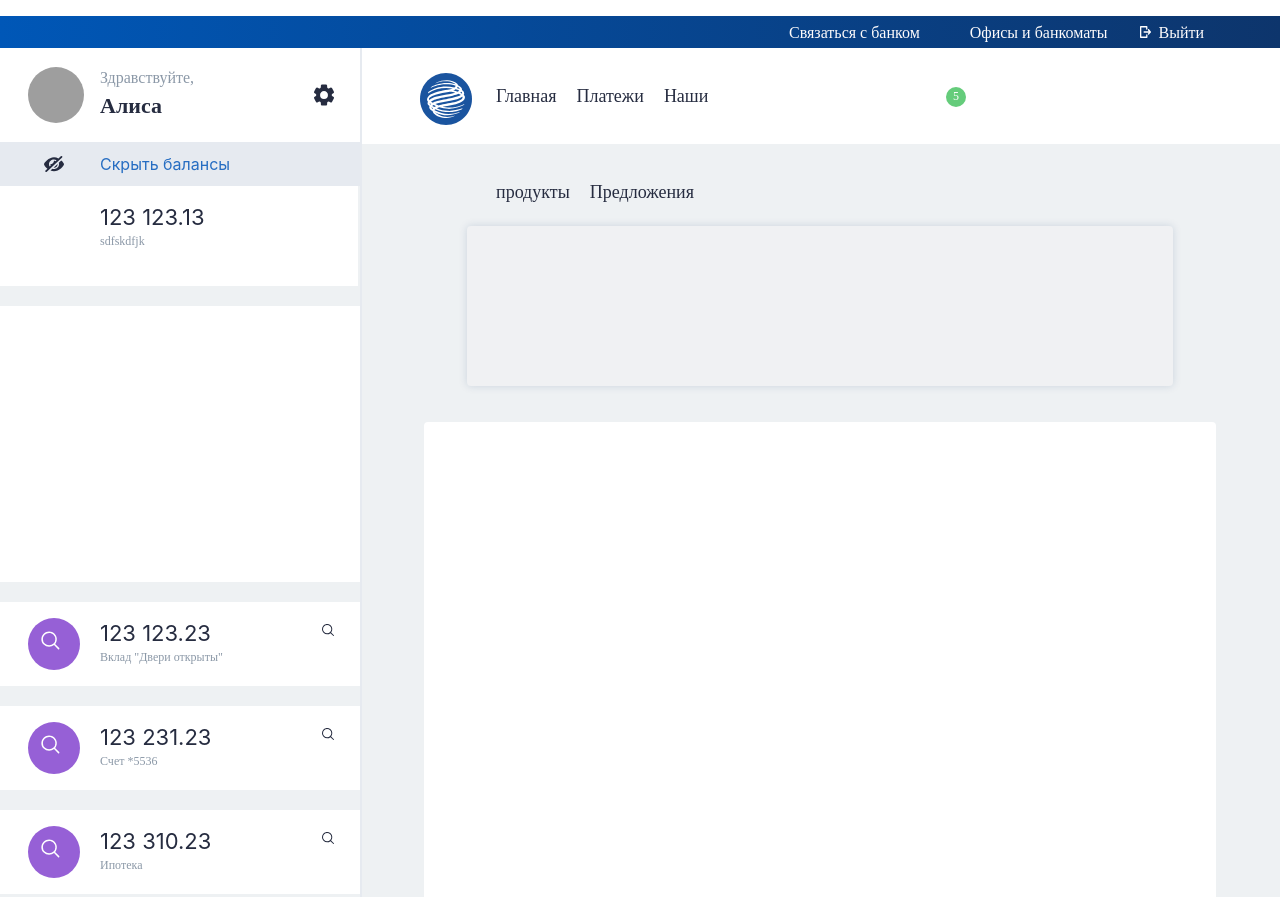
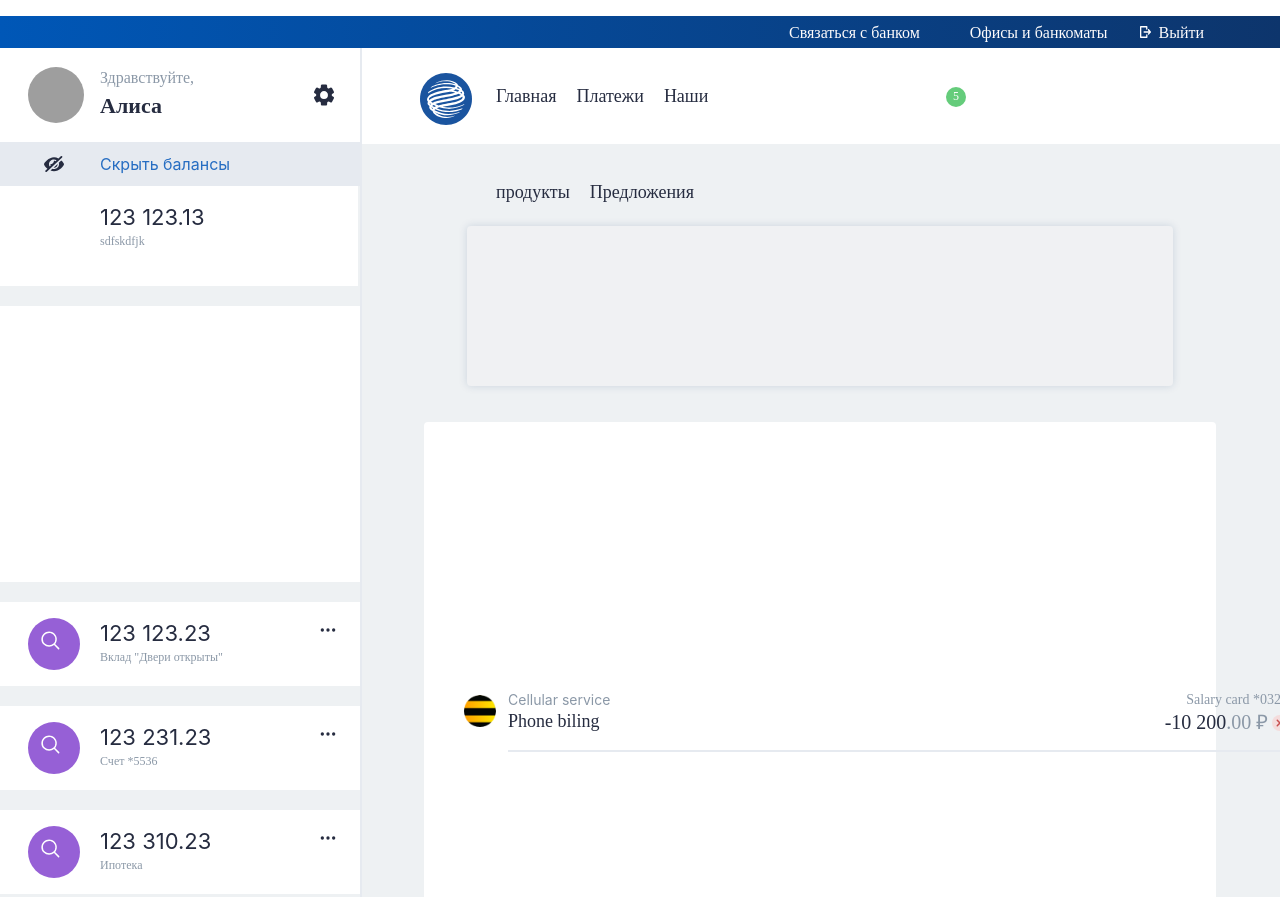
Before and after one commit to CheenaT/psychedelic-github-pages, a React app: page / in a window 1280 px wide. Shown: the top 897 px of the page. Built offline with nearby package versions, Linux system fonts and the light colour scheme; grey boxes are pictures that could not be loaded.

Commit message:
Finished one template for Component: History-Event

```diff
--- a/src/Components/Card/index.jsx
+++ b/src/Components/Card/index.jsx
@@ -1,13 +1,14 @@
 import React from 'react';
 import { ReactComponent as DepositIcon } from '../../img/deposit.svg';
-import { ReactComponent as OtherIcon } from '../../img/other.svg';
+import OtherIcon from '../../img/other.svg';
 
 class Card extends React.Component {
   render() {
     return(
       <div className="Card">
         <DepositIcon className="card__deposit__icon"/>
-        <OtherIcon className="card__other__icon"/>
+        {/* <OtherIcon className="card__other__icon"/>*/}
+        <img className="card__other__icon" src={OtherIcon} alt=""/>
         <div className="balance__amount">{this.props.balance}</div>
 
         <div className="balance__note">{this.props.name}</div>
--- a/src/Components/Event-History/index.jsx
+++ /dev/null
@@ -1,13 +0,0 @@
-import React from 'react';
-
-class EventHistory extends React.Component {
-  render() {
-    return(
-      <div className="EventHistory">
-
-      </div>
-    );
-  }
-}
-
-export default EventHistory;
--- /dev/null
+++ b/src/Components/History-Event-Separator/index.jsx
@@ -0,0 +1,7 @@
+import React from 'react';
+
+const EventSeparator = () => (
+  <div className="event__separator"></div>
+)
+
+export default EventSeparator;
--- /dev/null
+++ b/src/Components/History-Event/index.jsx
@@ -0,0 +1,28 @@
+import React from 'react';
+import EventIcon from '../../img/beeline.png';
+
+var test = {
+  display: 'inline-block',
+  marginLeft: '4px',
+  position: 'relative',
+  top: '2px'
+}
+
+const HistoryEvent = (props) => (
+  <div className="history-event">
+    <img className="history-event__icon" src={EventIcon} alt="beeline icon" width="32" height="32"/>
+    <div className="history-event__type">Cellular service</div>
+    <div className="history-event__name">Phone biling</div>
+    <div className="history-event__card-from">Salary card *0322</div>
+    <div className="history-event__sum">
+      <div className="sum__integer-part">-10 200</div>
+      <div className="sum__residue-part">.00 ₽</div>
+      { props.status &&
+          <img style={test} src={props.status} />
+      }
+
+    </div>
+  </div>
+)
+
+export default HistoryEvent;
--- /dev/null
+++ b/src/Components/History-Events-Field/index.jsx
@@ -0,0 +1,19 @@
+import React from 'react';
+import HistoryEvent from '../History-Event';
+import EventSeparator from '../History-Event-Separator';
+import StatusIcon from '../../img/status-error-16.svg';
+
+const testStr = 'wrong';
+
+class EventHistory extends React.Component {
+  render() {
+    return(
+      <div className="EventHistory">
+        <HistoryEvent status={StatusIcon}/> {/* also work with <HistoryEvent status={''}/> */}
+        <EventSeparator />
+      </div>
+    );
+  }
+}
+
+export default EventHistory;
--- a/src/Components/Main-Body/index.jsx
+++ b/src/Components/Main-Body/index.jsx
@@ -1,7 +1,7 @@
 import React from 'react';
 import NavMenu from '../NavMenu'
 import Slider from '../Slider'
-import EventHistory from '../Event-History';
+import EventHistory from '../History-Events-Field';
 
 class MainBody extends React.Component {
   render() {
--- a/src/index.css
+++ b/src/index.css
@@ -285,6 +285,7 @@ code {
 
 .EventHistory {
   /* border: 1px solid orange; */
+  position: relative;
 
   margin-top: 36px;
   margin-left: auto;
@@ -293,6 +294,133 @@ code {
   height: 828px;
   border-radius: 4px;
   background-color: #ffffff;
+}
+
+.history-event {
+  display: inline-block;
+  position: relative;
+  margin-top: 256px;
+  left: 32px;
+  width: 848px;
+  height: 68px;
+}
+
+.history-event__icon {
+  /* display: inline-block; */
+  position: absolute;
+  top: 17px;
+  left: 8px;
+  width: 32px;
+  height: 32px;
+  object-fit: contain;
+}
+
+.history-event__type {
+  top: 12px;
+  left: 52px;
+  position: absolute;
+  /* display: inline-block; */
+ width: 113px;
+ height: 20px;
+ /* font-family: ProximaNova; */
+ font-family: ;
+ font-size: 14px;
+ font-weight: normal;
+ font-style: normal;
+ font-stretch: normal;
+ line-height: 1.43;
+ letter-spacing: normal;
+ color: #8b98a7;
+}
+
+.history-event__name {
+  position: absolute;
+  top: 32px;
+  left: 52px;
+  /* display: inline-block; */
+ width: 477px;
+ height: 24px;
+ font-family: ProximaNova;
+ font-size: 18px;
+ font-weight: normal;
+ font-style: normal;
+ font-stretch: normal;
+ line-height: 1.33;
+ letter-spacing: normal;
+ color: #262c40;
+}
+
+.history-event__card-from {
+  /* display: block; */
+  position: absolute;
+  top: 12px;
+  right: 16px;
+  /* left: 677px; /* why dont work right: 16px */
+ width: 155px;
+ height: 20px;
+ font-family: ProximaNova;
+ font-size: 14px;
+ font-weight: normal;
+ font-style: normal;
+ font-stretch: normal;
+ line-height: 1.43;
+ letter-spacing: normal;
+ text-align: right;
+ color: #8b98a7;
+}
+
+.history-event__sum {
+  display: inline-block;
+  position: absolute;
+  top: 32px;
+  right: 16px; /* чтобы было ровно, или как еще можно было сделать? */
+  height: 24px;
+}
+
+.sum__integer-part  {
+  display: inline-block;
+ /* width: 71px; */
+ height: 24px;
+ font-family: Gilroy;
+ font-size: 20px;
+ font-weight: normal;
+ font-style: normal;
+ font-stretch: normal;
+ line-height: 1.2;
+ letter-spacing: normal;
+ text-align: right;
+ color: #262c40;
+}
+
+.sum__residue-part {
+  display: inline-block;
+  /* width: 47px; */
+  height: 24px;
+  font-family: Gilroy;
+  font-size: 20px;
+  font-weight: normal;
+  font-style: normal;
+  font-stretch: normal;
+  line-height: 1.2;
+  letter-spacing: normal;
+  color: #8b98a7;
+}
+
+.history-event__sum-status {
+  position: absolute;
+  display: inline-block;
+  /* width: 16px; */
+  height: 16px;
+  /* object-fit: contain; */
+}
+
+.event__separator {
+  position: relative;
+  top: 0;
+  left: 84px;
+  width: 796px;
+  height: 2px;
+  background-color: #e6eaf0;
 }
 
 .user {
```
Also changed, not shown: src/img/beeline.png (added), src/img/beeline@2x.png (added), src/img/beeline@3x.png (added), src/img/status-error-16.svg (added).
